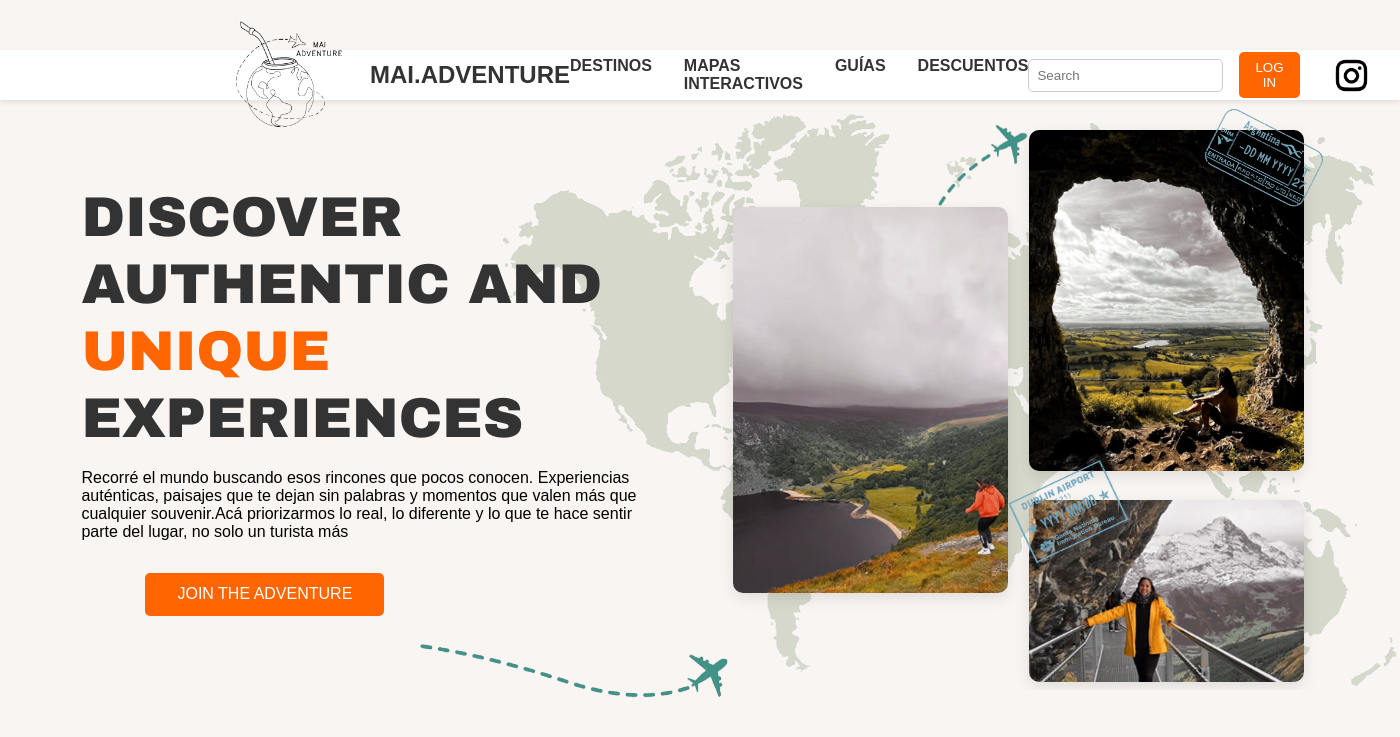
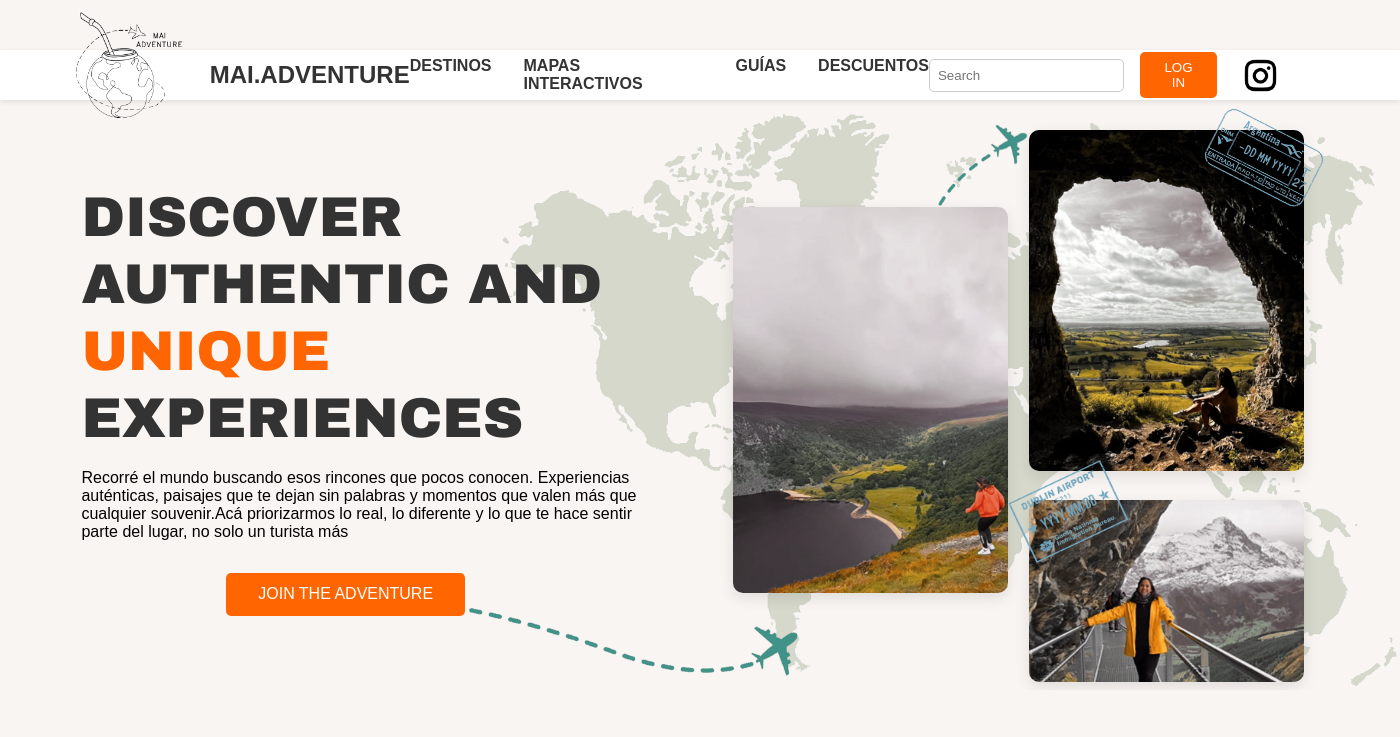
Before and after one commit to andrescarton/web_page_mai_adventure, a Django app: page / in a window 1400 px wide. Shown: the top 737 px of the page. Run offline with Django 5.2, Linux system fonts and the light colour scheme.

Commit message:
ajuste-posicionamento

```diff
--- a/mai_adventure/home/static/home/styles.css
+++ b/mai_adventure/home/static/home/styles.css
@@ -18,7 +18,9 @@ header {
     display: flex;
     justify-content: space-between;
     align-items: center;
-    padding: 1rem 5%;
+    padding: 1rem ;
+    padding-left: 8%; /* Mover o texto e botão mais para a direita */
+    padding-right: 8%;
     background-color: #fff;
     box-shadow: 0 2px 5px rgba(0, 0, 0, 0.1);
     margin-top: 50px;
@@ -31,16 +33,14 @@ header .logo {
     position: relative;
     font-size: 1.5rem;
     font-weight: bold;
-    margin-left: 120px
+    margin-left: -7%;
+
 }
 
 .logo-image {
     position: relative;  /* A imagem vai se posicionar em relação ao header */
-
     width: 180px; /* Ajuste o tamanho do logo conforme necessário */
-    transform: translateX(0%); /* Ajusta o posicionamento */
-    height: auto;
-    z-index: 10;
+    margin-top: -5%;
 
 }
 
@@ -92,7 +92,6 @@ header .actions .login:hover {
     height: 55px; /* Altura inicial */
     cursor: pointer; /* Aponta que é clicável */
     transition: transform 0.3s ease-in-out, width 0.3s ease-in-out, height 0.3s ease-in-out; /* Transições suaves */
-    margin-left: 0.5rem; /* Espaçamento ao lado do botão */
 }
 
 .instagram-icon:hover {
@@ -146,7 +145,7 @@ header .actions .login:hover {
     font-size: 1rem;
     cursor: pointer;
     transition: background 0.3s;
-    margin-left: 4rem; /* Adicione esta linha para mover o botão para a direita */
+    margin-left: 25%; /* Adicione esta linha para mover o botão para a direita */
 }
 
 .hero .text-content .cta:hover {
@@ -195,12 +194,11 @@ header .actions .login:hover {
 
 .icon-aviao {
     position: absolute;
-    width: 22vw; /* Ajuste o tamanho do avião */
-    max-width: 500px;
-    height: auto;
-    top: 68vh; /* Ajuste a altura (mais para cima ou para baixo) */
-    left: 30vw; /* Ajuste para mover mais para a direita */
-    transform: rotate(0deg); /* Inclina o avião se quiser um efeito dinâmico */
+    width: 350px; /* Ajuste o tamanho do avião */
+    top:85%;
+    left: 32%; /* Ajuste para mover mais para a direita */
+    transform: translate(-50%, -50%);
+    transform: rotate(2deg); /* Inclina o avião se quiser um efeito dinâmico */
 }
 
 .icon-aviao2 {
--- a/mai_adventure/home/templates/home/index.html
+++ b/mai_adventure/home/templates/home/index.html
@@ -42,16 +42,16 @@
                     Recorré el mundo buscando esos rincones que pocos conocen. Experiencias auténticas, paisajes que te dejan sin palabras y momentos que valen más que cualquier souvenir.Acá priorizarmos lo real, lo diferente y lo que te hace sentir parte del lugar, no solo un turista más
                 </p>
                 <button class="cta">JOIN THE ADVENTURE</button>
-                <img src="{% static 'home/images/avioncito.png' %}" alt="Ícone de avião" class="icon-aviao">
-                <img src="{% static 'home/images/avioncito2.png' %}"  alt="icon-aviao2" class="icon-aviao2">
-                <img src="{% static 'home/images/sello.png' %}"  alt="sello" class="sello">
-                <img src="{% static 'home/images/sello2.png' %}"  alt="sello2" class="sello2">
             </div>
+            <img src="{% static 'home/images/avioncito.png' %}" alt="Ícone de avião" class="icon-aviao">
             <div class="images">
                 <img src="{% static 'home/images/imagen1home.png' %}"  alt="Paisaje 1">
                 <img src="{% static 'home/images/imagen2home.png' %}"  alt="Paisaje 2">
                 <img src="{% static 'home/images/imagen3home.png' %}"  alt="Paisaje 3">
             </div>
+            <img src="{% static 'home/images/avioncito2.png' %}"  alt="icon-aviao2" class="icon-aviao2">
+            <img src="{% static 'home/images/sello.png' %}"  alt="sello" class="sello">
+            <img src="{% static 'home/images/sello2.png' %}"  alt="sello2" class="sello2">
         </section>
     </main>
     <script src="{% static 'home/script.js' %}"></script>
```
